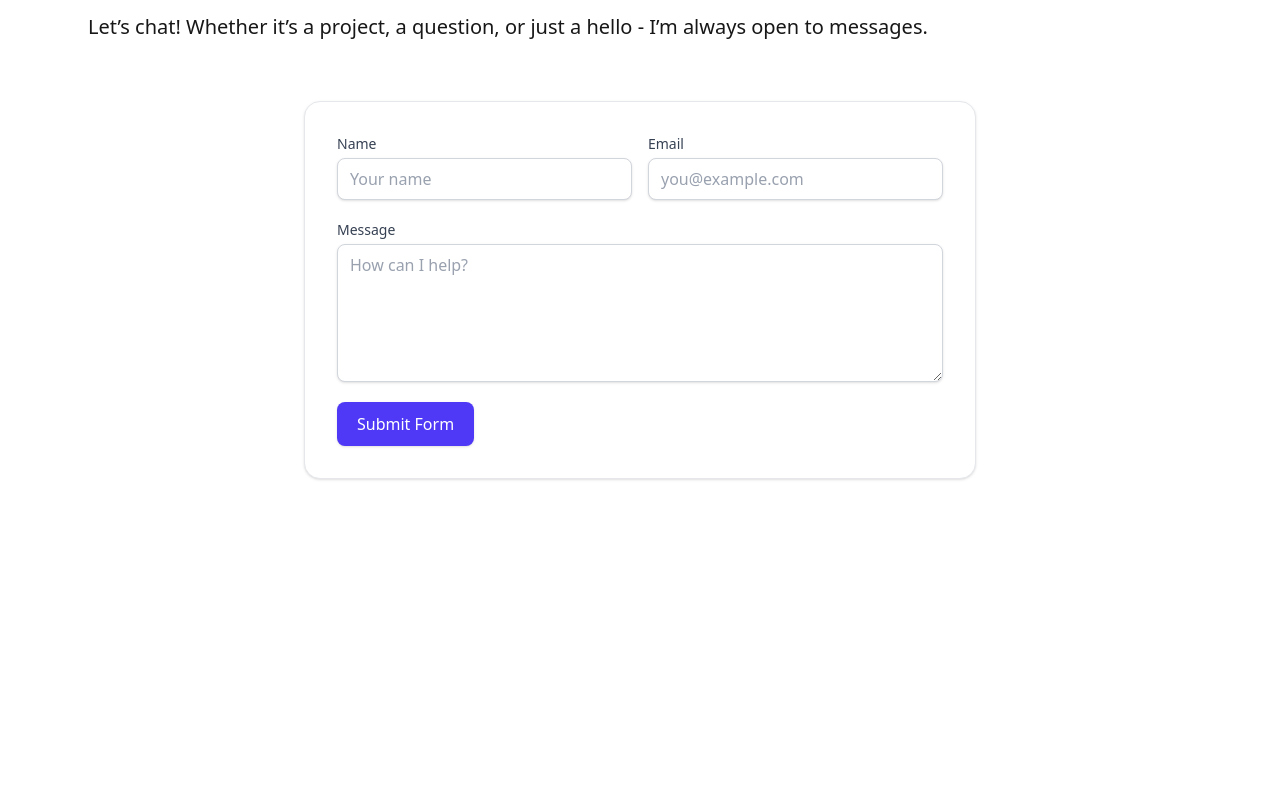
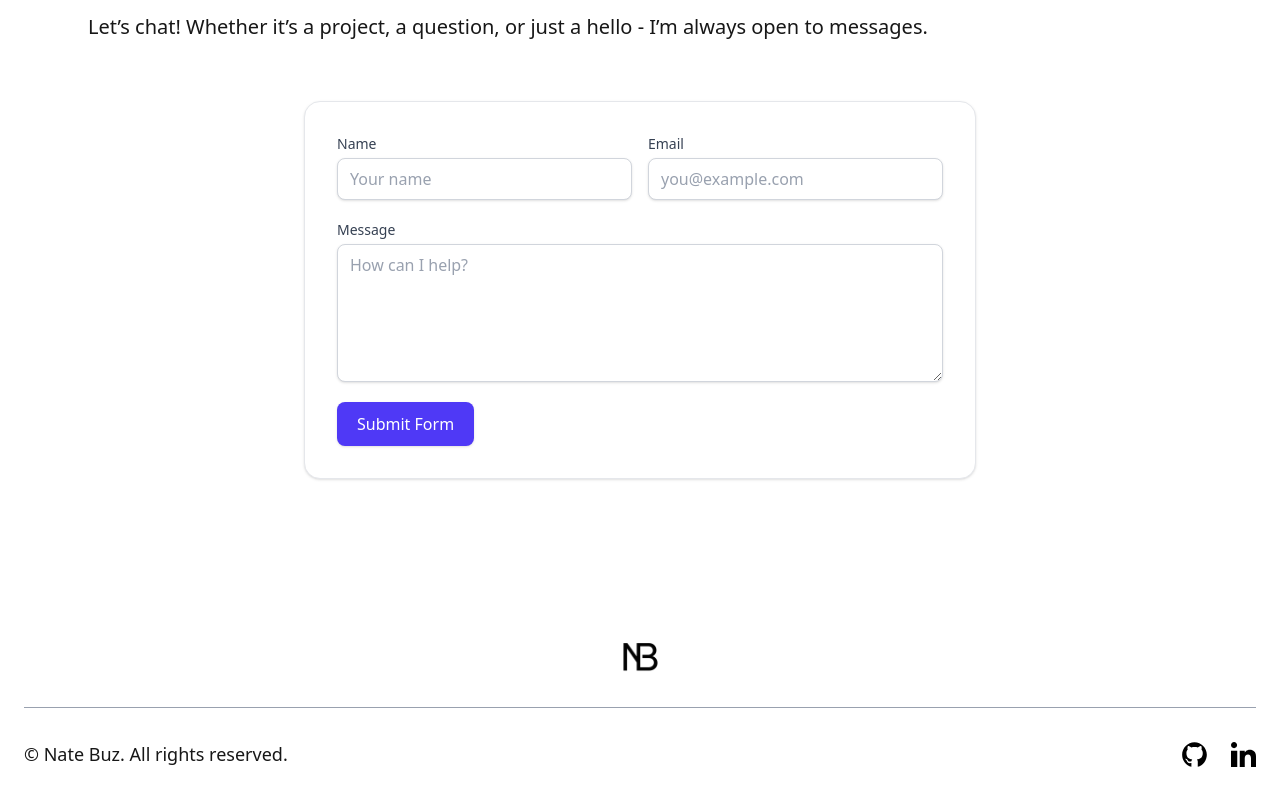
Before and after one commit to bnethanel/my-portfolio, a Next.js app: page / in a window 1280 px wide. Shown: the part 2085-2885 px from the top of the page. Before the commit the page ends 2612 px from the top, so only its background shows below. Built offline with nearby package versions, Linux system fonts and the light colour scheme.

Commit message:
add footer to page

```diff
--- /dev/null
+++ b/src/app/cmps/Footer.jsx
@@ -0,0 +1,39 @@
+import React from 'react'
+import Image from 'next/image'
+
+export function Footer() {
+    return (
+        <div className='max-w-7xl mx-auto w-full px-6 mt-25 scroll-mt-20 flex flex-col items-center justify-center'>
+            <Image
+                src='/images/next-logo.png'
+                alt={`next logo`}
+                width={60}
+                height={60}
+                className="mb-5"
+            />
+            <div className='border-t border-gray-400 w-full flex items-center py-8 text-lg justify-between'>
+                <p>© Nate Buz. All rights reserved.</p>
+                <div className='flex gap-6'>
+                    <a href='https://github.com/bnethanel' title='Github link' >
+                        <Image
+                            src='/icons/github-logo.svg'
+                            alt={`github logo`}
+                            width={25}
+                            height={25}
+                            className='cursor-pointer hover:scale-110 hover:rotate-10 transition duration-100 ease-in-out'
+                        />
+                    </a>
+                    <a href='https://www.linkedin.com/in/nethanel-buznah-454599243/' title='Linkedin link' >
+                        <Image
+                            src='/icons/linkedin-logo.svg'
+                            alt={`linkedin logo`}
+                            width={25}
+                            height={25}
+                            className='cursor-pointer hover:scale-110 hover:rotate-10 transition duration-100 ease-in-out'
+                        />
+                    </a>
+                </div>
+            </div>
+        </div>
+    )
+}
--- a/src/app/page.js
+++ b/src/app/page.js
@@ -1,5 +1,6 @@
 import { About } from "./cmps/About";
 import { Contact } from "./cmps/Contact";
+import { Footer } from "./cmps/Footer";
 import { Projects } from "./cmps/Projects";
 import { Top } from "./cmps/Top";
 
@@ -10,6 +11,7 @@ export default function Home() {
       <About />
       <Projects/>
       <Contact/>
+      <Footer/>
     </main>
   );
 }
```
Also changed, not shown: public/icons/linkedin-logo.svg (added).
